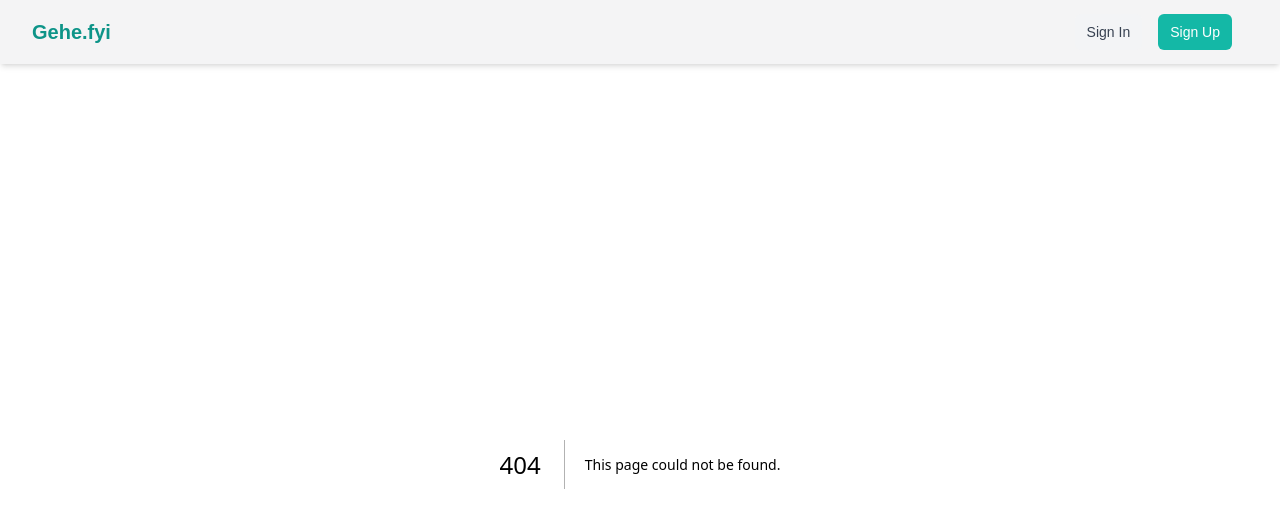
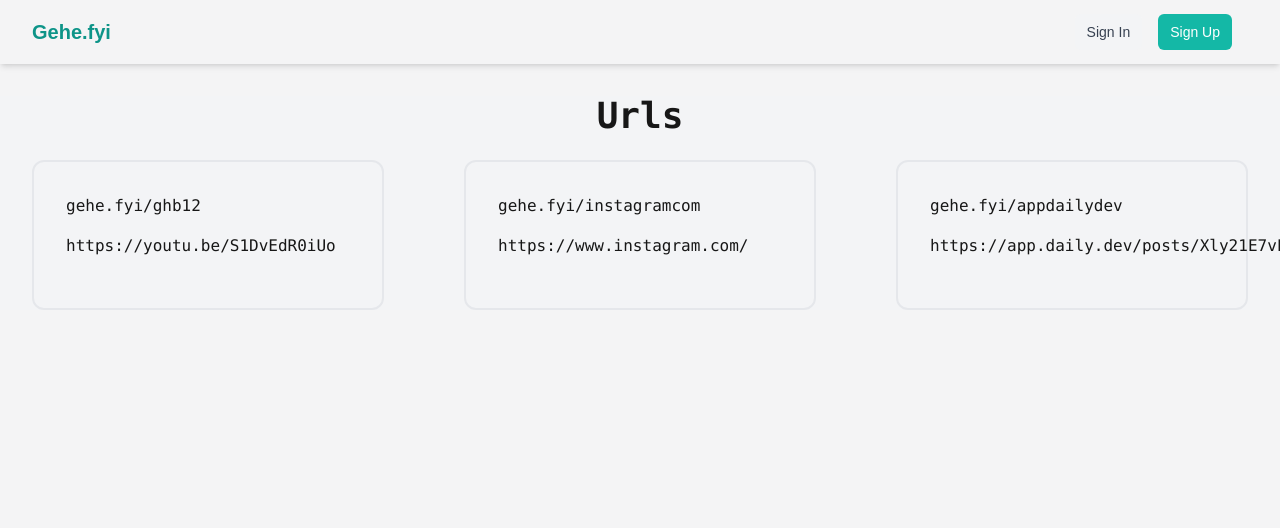
Before and after one commit to ptk1729/gehe-fe, a Next.js app: page /v2 in a window 1280 px wide. Before the commit this address had no page. Shown: the top 528 px of the page. Built offline with nearby package versions, Linux system fonts and the light colour scheme.

Commit message:
Refactor animation and transition timing functions

```diff
--- /dev/null
+++ b/app/v2/page.js
@@ -0,0 +1,120 @@
+"use client";
+
+import { useRef } from "react";
+import { useState } from "react";
+function Homev2() {
+  const [urls, setUrls] = useState([
+    {
+      id: "7bfb8e7f-0962-4594-8ac7-a0569324818f",
+      originalUrl: "https://youtu.be/S1DvEdR0iUo",
+      shortUrl: "ghb12",
+      clicks: 0,
+      archived: false,
+      userId: "0459e464-7361-401d-92b1-7face8ea97a3",
+      createdAt: "2024-09-24T21:05:43.664Z",
+      updatedAt: "2024-09-27T12:51:34.470Z"
+    },
+    {
+      id: "319ed6c0-1ddf-4beb-87d1-fdd83b4a0175",
+      originalUrl: "https://www.instagram.com/",
+      shortUrl: "instagramcom",
+      clicks: 0,
+      archived: false,
+      userId: "0459e464-7361-401d-92b1-7face8ea97a3",
+      createdAt: "2024-10-02T13:41:37.015Z",
+      updatedAt: "2024-10-02T13:41:37.015Z"
+    },
+    {
+      id: "bea1d6f2-beeb-41a1-8dd9-a26e7366e74b",
+      originalUrl: "https://app.daily.dev/posts/Xly21E7vF",
+      shortUrl: "appdailydev",
+      clicks: 1,
+      archived: false,
+      userId: "0459e464-7361-401d-92b1-7face8ea97a3",
+      createdAt: "2024-10-02T15:09:22.419Z",
+      updatedAt: "2024-10-02T15:10:20.874Z"
+    }
+  ]);
+  return (
+    <div className='font-mono bg-gray-100'>
+      {/* heading that says "Urls" in the middle */}
+      <h1 className='text-4xl font-bold text-center mt-8'>Urls</h1>
+      <div className='grid grid-cols-1 md:grid-cols-2 lg:grid-cols-3 gap-4'>
+        {urls.map(
+          (
+            {
+              id,
+              originalUrl,
+              shortUrl,
+              clicks,
+              archived,
+              userId,
+              createdAt,
+              updatedAt
+            },
+            i
+          ) => (
+            <div
+              key={id}
+              className={`ovreflow-hidden min-w-[350px] hover:border-2 border-2
+              hover:border-gray-400 rounded-xl h-[150px]
+              opacity-0 bg-white-100/30 mx-8 mt-6 p-4 shadow-base hover:shadow-md
+              transition-all duration-200 hover:bg-white/20 animate-pop smooth`}
+              style={{ animationDelay: `${i * 0.1}s` }}
+            >
+              {/* <textarea type="text" value={shortUrl} className="w-full h-fulls outline-none bg-transparent rounded-md hover:bg-slate-200" /> */}
+              {/* <a href={`https://gehe.fyi/${shortUrl}`} target='_blank' className='underline'>gehe.fyi/{shortUrl}</a>
+            <a href="#" className='underline block pt-4'>{originalUrl}</a> */}
+              <div className='ml-4 mt-4'>
+                gehe.fyi/
+                <EditableDiv className='mt-2 py-2 pr-2 pl-0'>
+                  {shortUrl}
+                </EditableDiv>
+              </div>
+              <div className='mt-2 py-2 pr-2 pl-2'>
+                <EditableDiv className='mb-4 mt-2 py-2 pr-2 pl-2'>
+                  {originalUrl}
+                </EditableDiv>
+              </div>
+            </div>
+          )
+        )}
+      </div>
+    </div>
+  );
+}
+export default Homev2;
+
+const EditableDiv = ({ className, children }) => {
+  const divRef = useRef(null);
+  const [canEdit, setCanEdit] = useState(false);
+
+  const handleBlur = () => {
+    const content = divRef.current.textContent;
+    console.log("Content after blur:", content);
+    setCanEdit(false);
+    // Perform any actions with 'content' here
+  };
+
+  return (
+    <span className='inline'>
+      <span
+        ref={divRef}
+        contentEditable={canEdit}
+        onBlur={handleBlur}
+        onMouseEnter={() => {
+          setCanEdit(true);
+          divRef.current.focus();
+        }}
+        onMouseLeave={() => setCanEdit(false)}
+        suppressContentEditableWarning={true}
+        className={` rounded-md overflow-ellipsis transition-all underline-offset-4 duration-100 outline-none hover:underline border-1 hover:border-gray-400 hover:border-1 ${className} ${
+          canEdit ? "bg-white" : ""
+        }`}
+        // style={{ padding: "10px" }}
+      >
+        {children}
+      </span>
+    </span>
+  );
+};
--- a/tailwind.config.js
+++ b/tailwind.config.js
@@ -7,6 +7,20 @@ module.exports = {
   ],
   theme: {
     extend: {
+      keyframes: {
+        pop: {
+          '0%': { transform: 'scale(0.5)', opacity: '0' },
+          '90%': { transform: 'scale(1.05)', opacity: '1' },
+          '100%': { transform: 'scale(1)', opacity: '1' },
+        },
+      },
+      animation: {
+        pop: 'pop 0.5s ease-out forwards',
+      },
+      transitionTimingFunction: {
+        'smooth': 'cubic-bezier(1, 0.03, 0, 1)',
+        // 'out-expo': 'cubic-bezier(0.19, 1, 0.22, 1)',
+      },
       colors: {
         background: "var(--background)",
         foreground: "var(--foreground)",
```
Also changed, not shown: utils/api.js (added).
